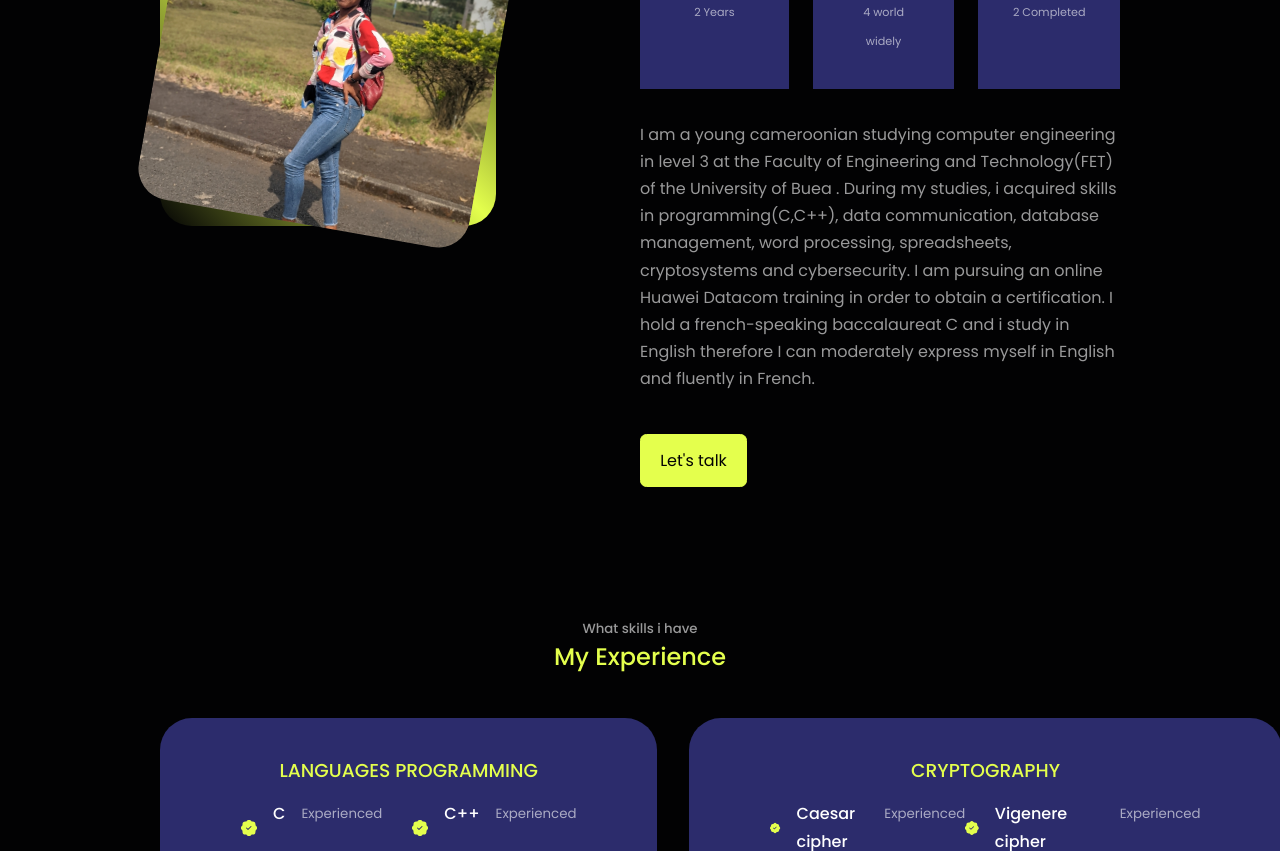
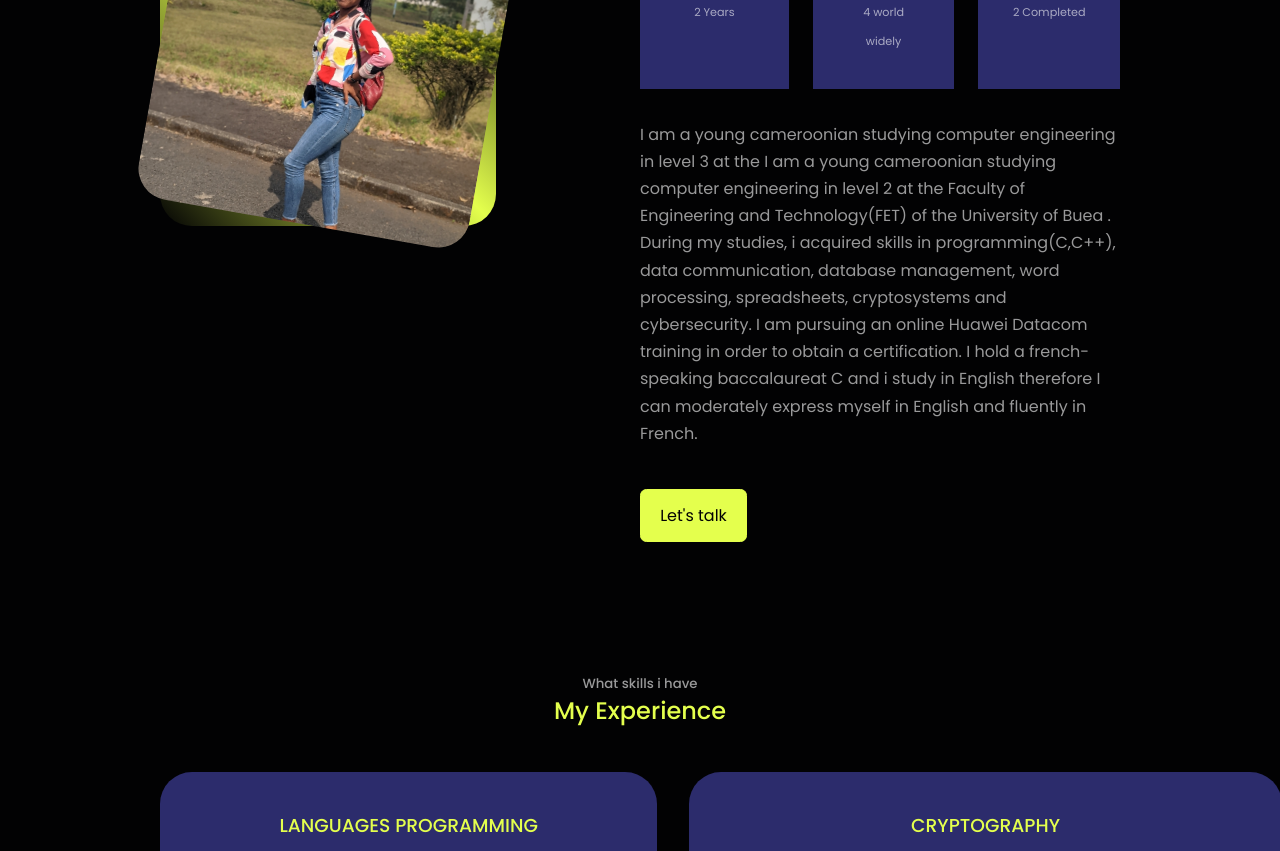
Before and after one commit to Mariekedjeunou/portfoliof, a React (Create React App) app: page / in a window 1280 px wide. Shown: the part 1140-1991 px from the top of the page. Built offline with nearby package versions, Linux system fonts and the light colour scheme; no server answers.

Commit message:
new work

```diff
--- a/src/components/about/About.jsx
+++ b/src/components/about/About.jsx
@@ -35,7 +35,10 @@ const About = () => {
               </article>
             </div>
             <p>
+
               I am a young cameroonian studying computer engineering in level 3 at the
+
+              I am a young cameroonian studying computer engineering in level 2 at the
               Faculty of Engineering and Technology(FET) of the University of Buea . During
               my studies, i acquired skills in programming(C,C++), data communication,
               database management, word processing, spreadsheets, cryptosystems and
```
